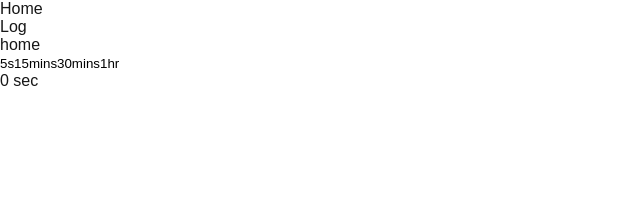
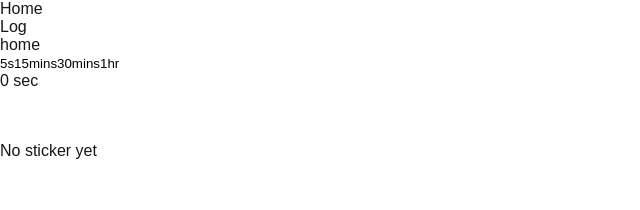
Before and after one commit to maysunktong/pomopaws, a Next.js app: page / in a window 1280 px wide. Shown: the top 210 px of the page, without its empty margins (0-640 px from the left). Built offline with nearby package versions, Linux system fonts and the light colour scheme.

Commit message:
Wrap CatsContextProvider, build CatStickersContainer

```diff
--- a/src/app/page.tsx
+++ b/src/app/page.tsx
@@ -1,10 +1,15 @@
+import CatStickerContainer from "../components/CatsContainer";
 import Timer from "../components/Timer";
+import { CatsContextProvider } from "../context/CatsContext";
 
 export default function Home() {
   return (
     <div>
-      home
-      <Timer />
+      <CatsContextProvider>
+        home
+        <Timer />
+        <CatStickerContainer />
+      </CatsContextProvider>
     </div>
   );
 }
--- /dev/null
+++ b/src/components/CatsContainer/index.tsx
@@ -0,0 +1,22 @@
+'use client'
+
+import { useCatsContext } from "../../context/CatsContext";
+
+const CatStickerContainer = () => {
+  const { catStickers } = useCatsContext();
+
+  return (
+    <div>
+      {catStickers.length > 0 ? (
+        catStickers.map((sticker, index) => (
+          <span key={index} className="text-2xl">
+            {sticker}
+          </span>
+        ))
+      ) : (
+        <p>No sticker yet</p>
+      )}
+    </div>
+  );
+};
+export default CatStickerContainer;
--- a/src/components/Timer/index.tsx
+++ b/src/components/Timer/index.tsx
@@ -1,7 +1,8 @@
 "use client";
-import { setMaxListeners } from "events";
+
 import { CirclePause, CirclePlay, CircleStop } from "lucide-react";
 import { useState, useEffect } from "react";
+import { useCatsContext } from "../../context/CatsContext";
 
 const TimerIntervals: TimerInterval[] = [
   { name: "5s", value: 5 },
@@ -14,6 +15,9 @@ const Timer = () => {
   const [selectedInterval, setSelectedInterval] = useState(0);
   const [time, setTime] = useState(0);
   const [isRunning, setIsRunning] = useState(false);
+  const [isStickerPanelOpen, setIsStickerPanelOpen] = useState(false);
+  const [selectedSticker, setSelectedSticker] = useState();
+  const { catStickers, setCatStickers } = useCatsContext();
 
   useEffect(() => {
     if (isRunning) {
@@ -29,6 +33,14 @@ const Timer = () => {
       return () => clearInterval(interval);
     }
   }, [isRunning]);
+
+
+  useEffect(() => {
+    if (time === 0 && isRunning) {
+      setIsRunning(false)
+      setCatStickers((prev) => [...prev, "😻"]);
+    }
+  }, [time, isRunning]);
 
   const startTimer = () => {
     setIsRunning((prev) => !prev);
--- a/src/context/CatsContext.tsx
+++ b/src/context/CatsContext.tsx
@@ -2,15 +2,20 @@
 
 import { createContext, useContext, useState, ReactNode } from "react";
 
-const CatsContext = createContext<CatsContextType | undefined>(undefined);
+const CatsContext = createContext<CatsContextType>('');
 
-export function TreeProvider({ children }: { children: ReactNode }) {
-  const [cats, setCats] = useState<string[]>([]);
+export function CatsContextProvider({ children }: { children: ReactNode }) {
+  const [catStickers, setCatStickers] = useState<string[]>([]);
   return (
-    <CatsContext.Provider value={{ cats, setCats}}>
+    <CatsContext.Provider value={{ catStickers, setCatStickers }}>
       {children}
     </CatsContext.Provider>
   );
 }
 
-export const useCatsContext = () => useContext(CatsContext);
+export const useCatsContext = () => {
+  if (!useContext(CatsContext)) {
+    throw new Error("useTreeContext must be used within a TreeProvider");
+  }
+  return useContext(CatsContext);
+}
```
Also changed, not shown: src/types/index.d.ts (+7 -2 lines).
